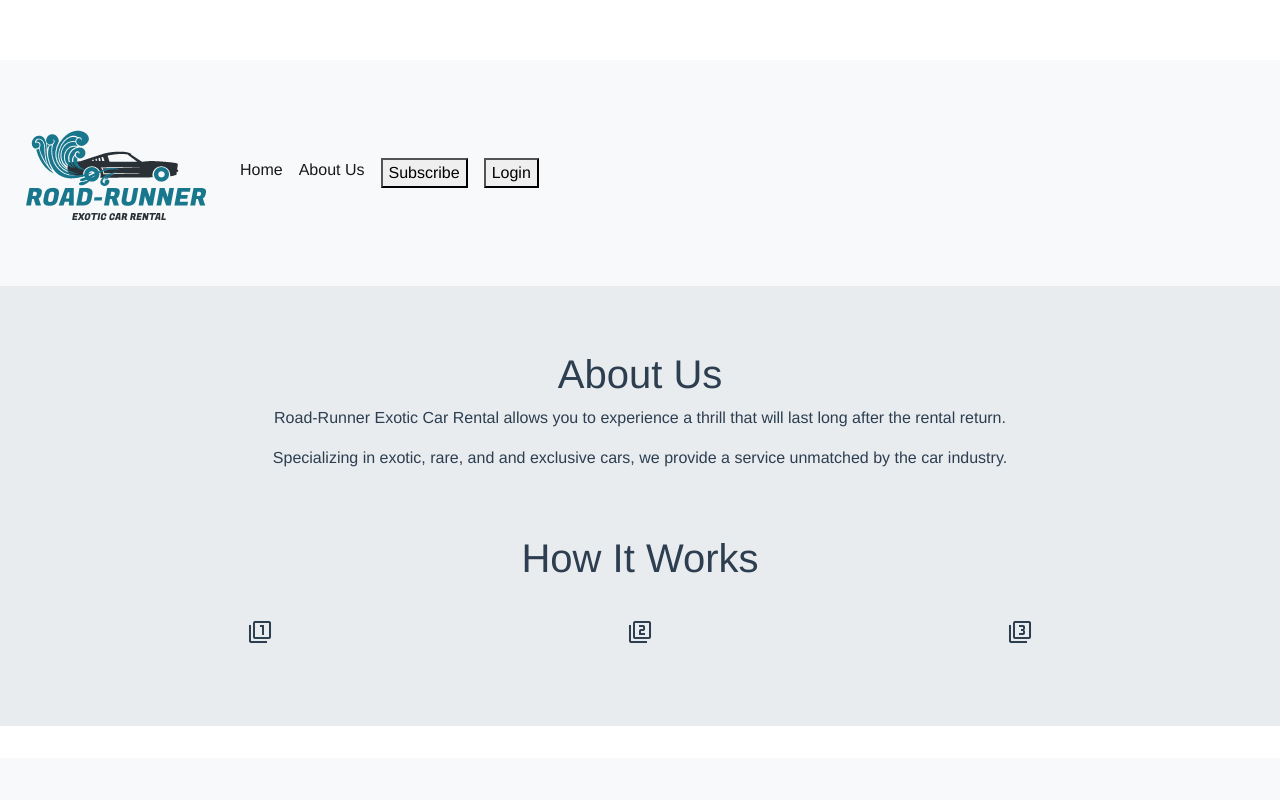
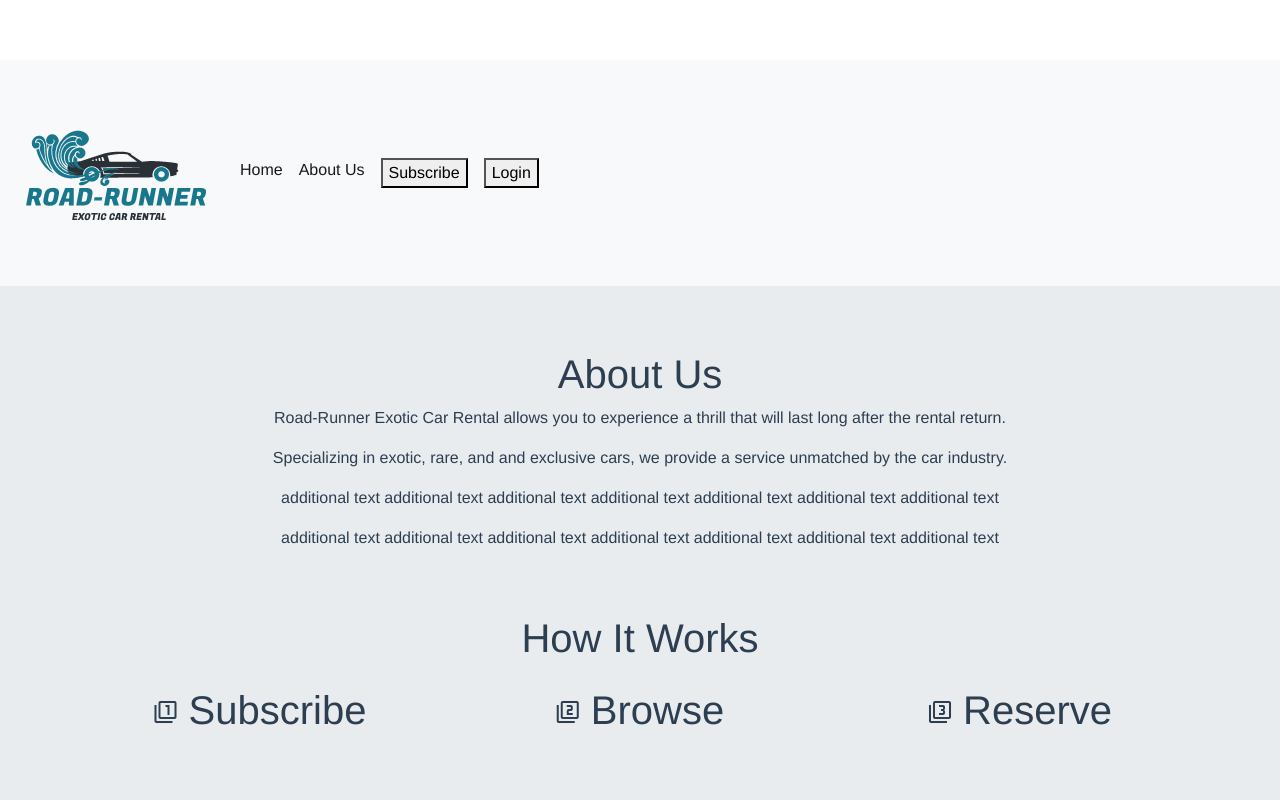
Before and after one commit to bootcamp-s19/group-project-1, a Vue app in the folder roadrunner/: page / in a window 1280 px wide. Shown: the top 800 px of the page. Built offline with nearby package versions, Linux system fonts and the light colour scheme.

Commit message:
Added text span next to icon. Need to add text to each 'step'

```diff
--- a/roadrunner/src/App.vue
+++ b/roadrunner/src/App.vue
@@ -3,7 +3,7 @@
     <NavBar></NavBar>
     <AboutUs></AboutUs>
 
-<NavBar></NavBar>
+
     <div id="nav">
       <router-link to="/">Home</router-link> |
       <router-link to="/about">About</router-link>
--- a/roadrunner/src/components/AboutUs.vue
+++ b/roadrunner/src/components/AboutUs.vue
@@ -8,6 +8,8 @@
           </center>
           <p>Road-Runner Exotic Car Rental allows you to experience a thrill that will last long after the rental return.</p>
           <p>Specializing in exotic, rare, and and exclusive cars, we provide a service unmatched by the car industry.</p>
+          <p> additional text additional text additional text additional text additional text additional text additional text </p>
+          <p> additional text additional text additional text additional text additional text additional text additional text </p>
 
           <br>
           <br>
@@ -26,17 +28,17 @@
           <div class="row">
             <div class="col">
               <h1>
-                <i class="material-icons">filter_1</i>
+                <i class="material-icons">filter_1</i><span> Subscribe </span>
               </h1>
             </div>
             <div class="col">
               <h1>
-                <i class="material-icons">filter_2</i>
+                <i class="material-icons">filter_2</i><span> Browse </span>
               </h1>
             </div>
             <div class="col">
               <h1>
-                <i class="material-icons">filter_3</i>
+                <i class="material-icons">filter_3</i><span> Reserve</span>
               </h1>
             </div>
           </div>
```
